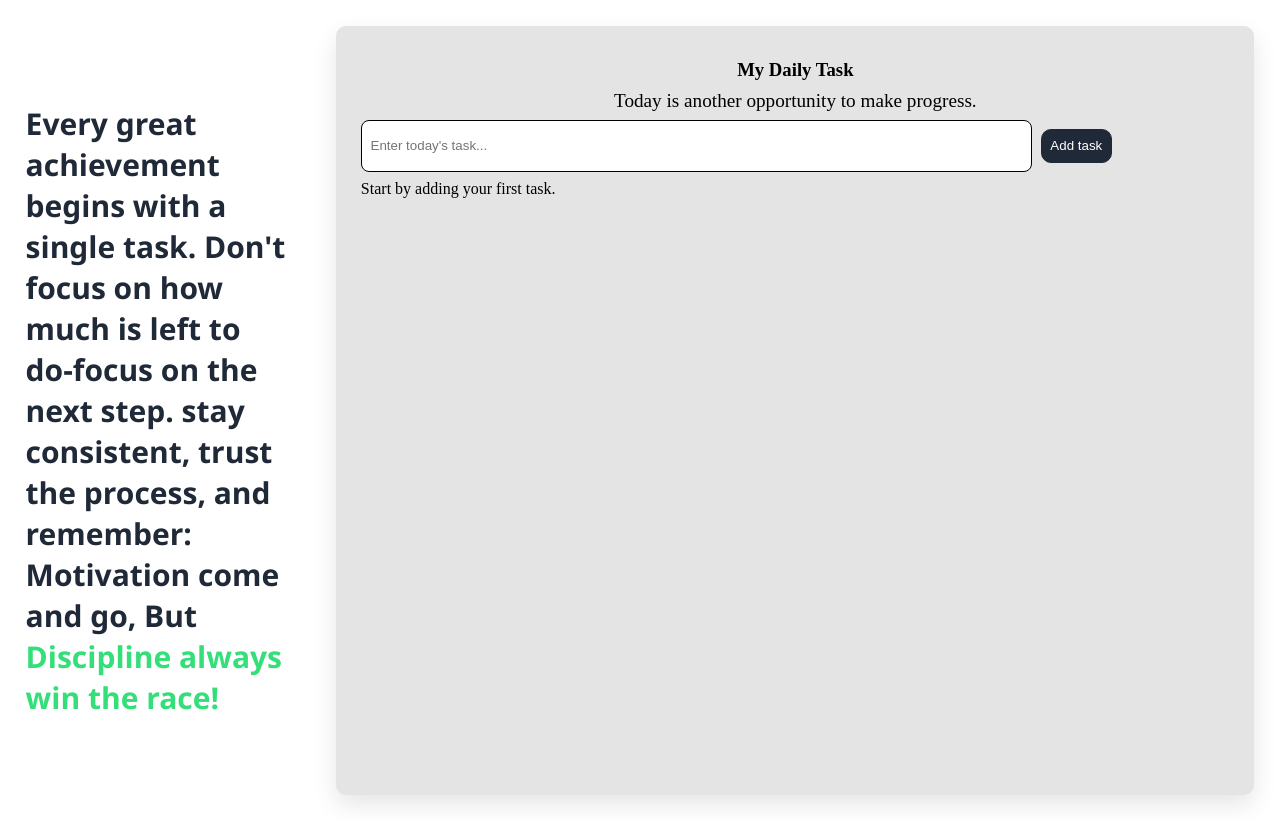
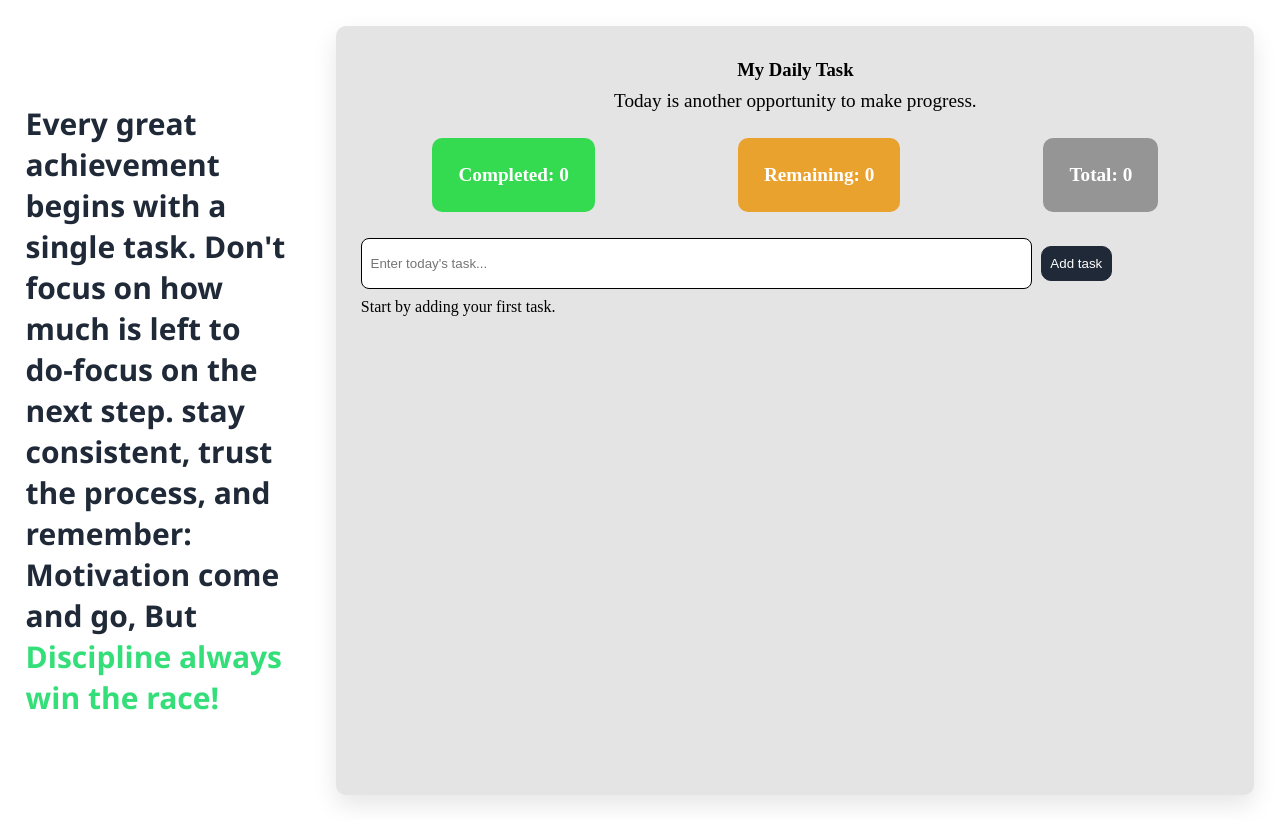
Before and after one commit to thedev2125-a11y/todoApp, a React (Vite) app: page / in a window 1280 px wide. Built offline with nearby package versions, Linux system fonts and the light colour scheme.

Commit message:
added statics

```diff
--- a/src/App.css
+++ b/src/App.css
@@ -92,7 +92,7 @@ button:hover {
   font-weight: 600;
 }
 .completed{
-    display: flex;
+  display: flex;
   justify-content: space-between;
   align-items: center;
   padding: 1%;
@@ -101,6 +101,7 @@ button:hover {
   background-color: rgb(10, 187, 80);
   color: white;
   font-weight: 600;
+  font-size: larger;
 }
 .icons {
    display: flex;
@@ -122,3 +123,25 @@ button:hover {
 .icons input[type="checkbox"] {
   transform: scale(1.5);
 }
+.statics{
+  display: flex;
+  justify-content: space-around;
+  margin: 3% 0;
+}
+.statics label{
+  background-color: #959596;
+  color: white;
+  padding: 3%;
+  border-radius: 10px;
+  font-weight: bold;
+  font-size: larger;
+}
+.statics one{
+  background-color: rgb(10, 187, 80);
+}
+.statics label.one{
+  background-color: #34db50;
+}
+.statics label.two{
+  background-color: #eaa22f;
+}
--- a/src/components/Home.jsx
+++ b/src/components/Home.jsx
@@ -61,6 +61,11 @@ export default function Home() {
         <div className="card">
           <h3>My Daily Task</h3>
           <p className="title">Today is another opportunity to make progress.</p>
+          <div className="statics">
+            <label className="one">Completed: <span>{todos.filter(t => t.completed).length}</span></label>
+            <label className="two">Remaining: <span>{todos.filter(t => !t.completed).length}</span></label>
+            <label className="three">Total: <span>{todos.length}</span></label>
+          </div>
           <input
             className="inputtask"
             type="text"
```
